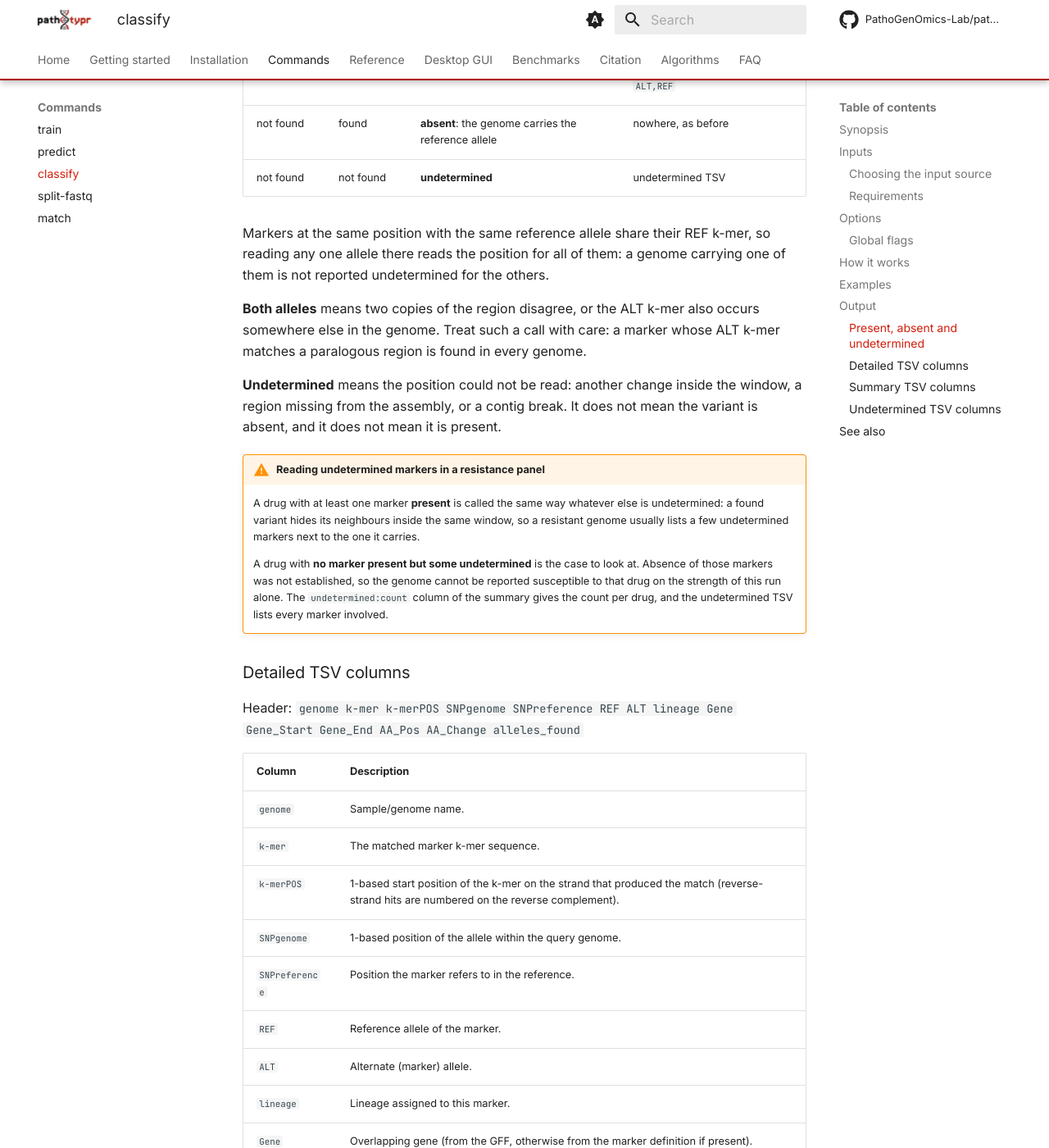
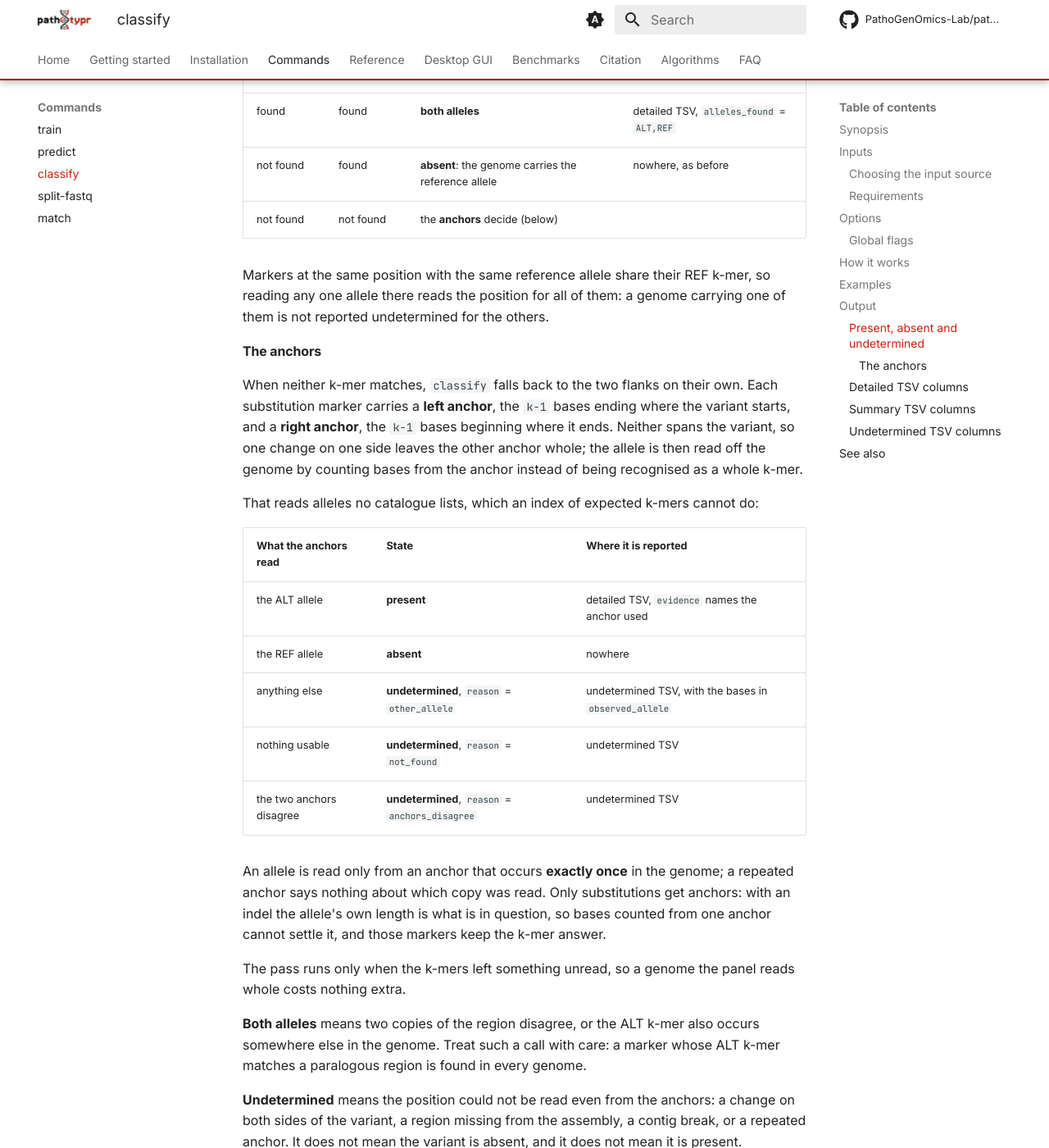
Before and after one commit to PathoGenOmics-Lab/pathotypr, an MkDocs documentation site: the page built from docs/classify.md, in a window 1280 px wide and 1400 px high, scrolled down 6636 px. Shown: the whole window at 82% size. Built offline with MkDocs 1.6.1 and Material for MkDocs 9.7.7, drawn with Linux system fonts in a browser that asks for light colours; comment, search, counter and statistics services are not loaded; some of the changed text lies outside the part shown.

Commit message:
Document the anchors and the allele they read
The classify, output and algorithm pages describe the two anchors, the states they resolve and the evidence and observed_allele columns.

```diff
--- a/docs/classify.md
+++ b/docs/classify.md
@@ -98,7 +98,7 @@ Available on every subcommand:
 
 ## How it works
 
-1. The reference FASTA and marker TSV are loaded, and two k-mers are built per marker from the same window: the ALT allele flanked on both sides by reference context (at least `--min-flank-bases` bases per side, total length `--kmer-size`), and the REF allele in the same flanks. The first says the variant is there; the second says it is not.
+1. The reference FASTA and marker TSV are loaded, and two k-mers are built per marker from the same window: the ALT allele flanked on both sides by reference context (at least `--min-flank-bases` bases per side, total length `--kmer-size`), and the REF allele in the same flanks. The first says the variant is there; the second says it is not. Each substitution marker also gets two **anchors**, the `k-1` bases on either side of the variant, used when neither k-mer matches.
 2. Every contig of every query genome is scanned on **both strands** — the contig and its reverse complement — because contig orientation in a draft assembly is arbitrary. A marker found more than once (on several contigs, or on both strands) counts as one observation.
 3. If a GFF is supplied for a sample, each match is annotated with the overlapping gene and the resulting amino-acid change.
 4. Each marker ends up in one of four states (see [Present, absent and undetermined](#present-absent-and-undetermined)). Only markers whose ALT k-mer was found count towards the lineage call.
@@ -199,19 +199,49 @@ case apart from a genome that simply lacks the variant:
 | found | not found | **present** | detailed TSV, `alleles_found` = `ALT` |
 | found | found | **both alleles** | detailed TSV, `alleles_found` = `ALT,REF` |
 | not found | found | **absent**: the genome carries the reference allele | nowhere, as before |
-| not found | not found | **undetermined** | undetermined TSV |
+| not found | not found | the **anchors** decide (below) | |
 
 Markers at the same position with the same reference allele share their REF
 k-mer, so reading any one allele there reads the position for all of them: a
 genome carrying one of them is not reported undetermined for the others.
 
+#### The anchors
+
+When neither k-mer matches, `classify` falls back to the two flanks on their
+own. Each substitution marker carries a **left anchor**, the `k-1` bases ending
+where the variant starts, and a **right anchor**, the `k-1` bases beginning
+where it ends. Neither spans the variant, so one change on one side leaves the
+other anchor whole; the allele is then read off the genome by counting bases
+from the anchor instead of being recognised as a whole k-mer.
+
+That reads alleles no catalogue lists, which an index of expected k-mers
+cannot do:
+
+| What the anchors read | State | Where it is reported |
+|---|---|---|
+| the ALT allele | **present** | detailed TSV, `evidence` names the anchor used |
+| the REF allele | **absent** | nowhere |
+| anything else | **undetermined**, `reason` = `other_allele` | undetermined TSV, with the bases in `observed_allele` |
+| nothing usable | **undetermined**, `reason` = `not_found` | undetermined TSV |
+| the two anchors disagree | **undetermined**, `reason` = `anchors_disagree` | undetermined TSV |
+
+An allele is read only from an anchor that occurs **exactly once** in the
+genome; a repeated anchor says nothing about which copy was read. Only
+substitutions get anchors: with an indel the allele's own length is what is in
+question, so bases counted from one anchor cannot settle it, and those markers
+keep the k-mer answer.
+
+The pass runs only when the k-mers left something unread, so a genome the panel
+reads whole costs nothing extra.
+
 **Both alleles** means two copies of the region disagree, or the ALT k-mer also
 occurs somewhere else in the genome. Treat such a call with care: a marker
 whose ALT k-mer matches a paralogous region is found in every genome.
 
-**Undetermined** means the position could not be read: another change inside
-the window, a region missing from the assembly, or a contig break. It does not
-mean the variant is absent, and it does not mean it is present.
+**Undetermined** means the position could not be read even from the anchors: a
+change on both sides of the variant, a region missing from the assembly, a
+contig break, or a repeated anchor. It does not mean the variant is absent, and
+it does not mean it is present.
 
 !!! warning "Reading undetermined markers in a resistance panel"
     A drug with at least one marker **present** is called the same way whatever
@@ -245,6 +275,7 @@ Header: `genome	k-mer	k-merPOS	SNPgenome	SNPreference	REF	ALT	lineage	Gene	Gene_
 | `AA_Pos` | Amino-acid position of the change within the gene. |
 | `AA_Change` | Amino-acid change (from the GFF annotation, otherwise from the marker definition if present). |
 | `alleles_found` | `ALT` when only the variant was found; `ALT,REF` when the reference allele was found as well. |
+| `evidence` | `kmer` when the whole k-mer matched, or `left_anchor`, `right_anchor` or `both_anchors` when the allele was read from the flanks. The `k-mer`, `k-merPOS` and `SNPgenome` columns are empty for an anchor read, which establishes no genome coordinate. |
 
 `Gene_Start`, `Gene_End` and `AA_Pos` are only populated when a GFF annotation is provided and the marker falls inside an annotated feature. `Gene` and `AA_Change` fall back to the gene and mutation values from the marker TSV when present, so they can be filled even without a GFF; columns with no available value are left empty.
 
@@ -271,7 +302,8 @@ Header: `genome	SNPreference	REF	ALT	lineage	Gene	mutation	reason`
 | `REF`, `ALT` | Alleles of the marker. |
 | `lineage` | Lineage (or drug) path of the marker. |
 | `Gene`, `mutation` | Gene and mutation from the marker TSV, empty when it has none. |
-| `reason` | `not_found`: neither k-mer occurs in the genome. `no_reference_kmer`: the marker has no usable REF k-mer (its reference allele holds a base other than A, C, G or T), so it can be found present but never confirmed absent. |
+| `reason` | `not_found`: nothing of this marker occurs in the genome and no anchor could read it. `other_allele`: the anchors read a base other than either allele of the marker. `anchors_disagree`: the two anchors read different alleles. `no_reference_kmer`: the marker has no usable REF k-mer (its reference allele holds a base other than A, C, G or T) and the anchors could not read it either. |
+| `observed_allele` | With `other_allele`, the bases actually found where the allele should be. Empty otherwise. |
 
 ## See also
 
```
Also changed, not shown: docs/getting-started.md (+1 -0 lines), docs/output-files.md (+15 -12 lines).
